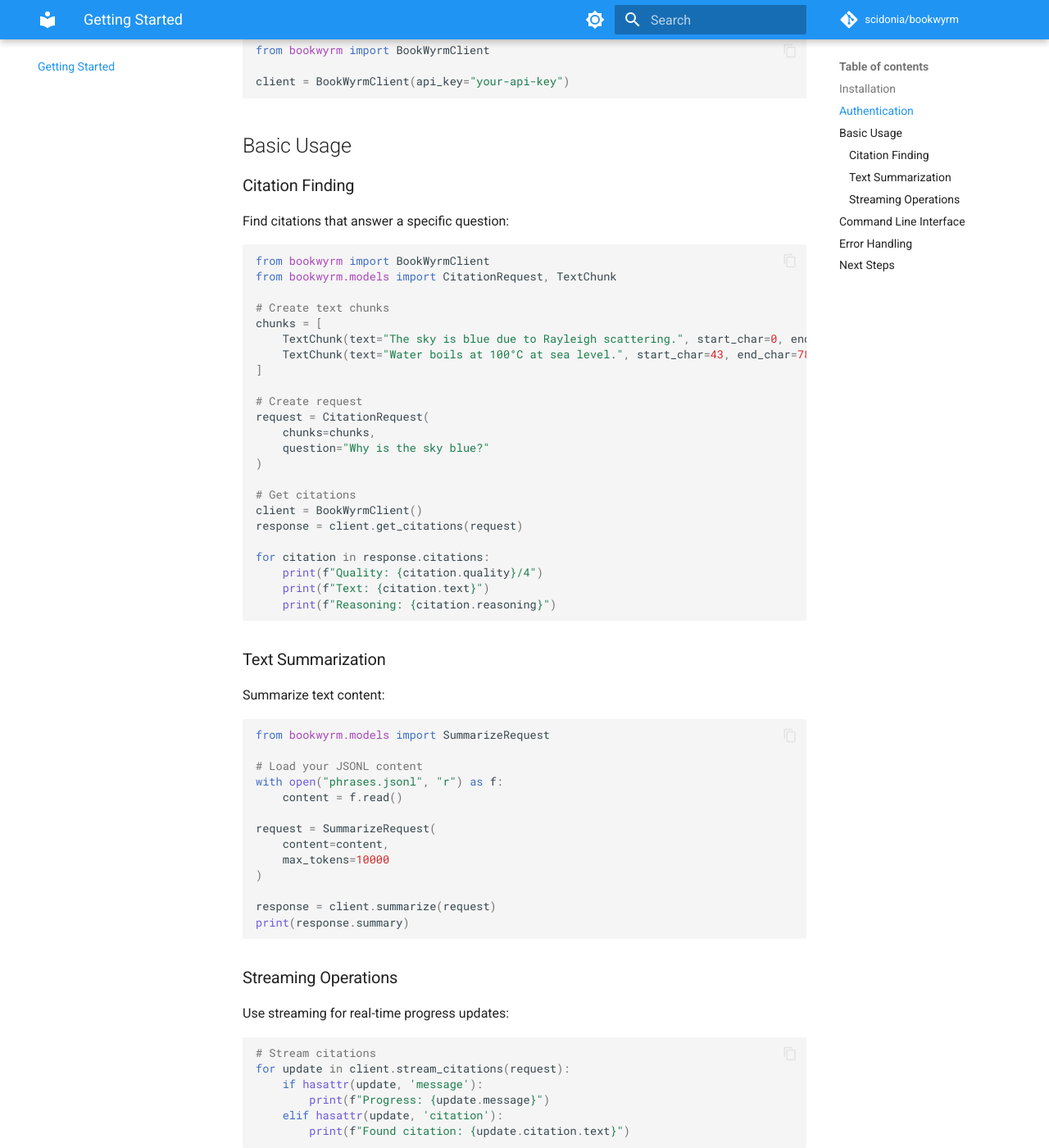
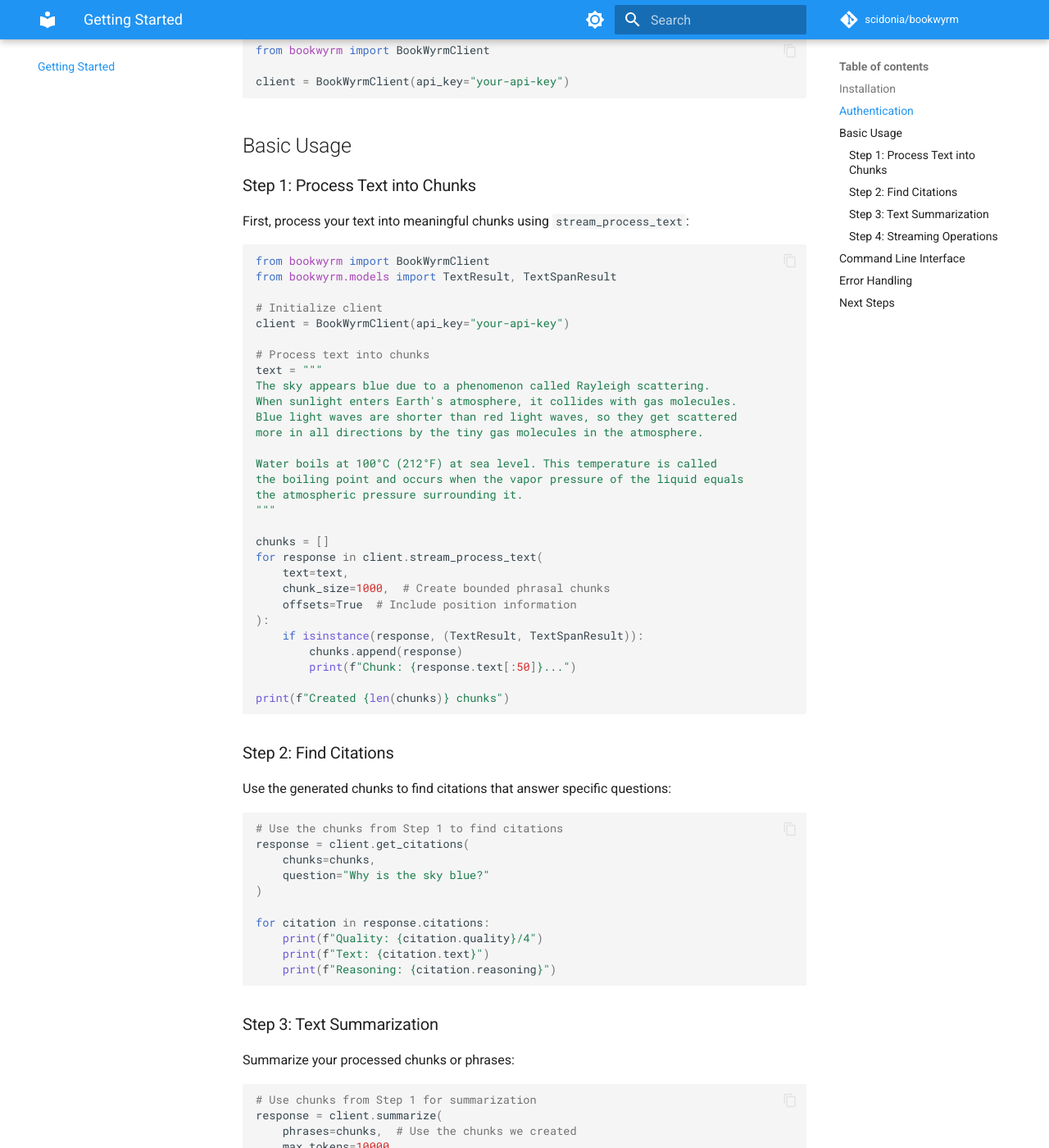
Before and after one commit to scidonia/bookwyrm-client, an MkDocs documentation site: the page built from docs/getting-started.md, in a window 1280 px wide and 1400 px high, scrolled down 656 px. Shown: the whole window at 82% size. Built offline with MkDocs 1.6.1 and Material for MkDocs 9.7.7, drawn with Linux system fonts in a browser that asks for light colours; comment, search, counter and statistics services are not loaded; some of the changed text lies outside the part shown.

Commit message:
feat: update getting started guide to start with text processing and chunk generation
Co-authored-by: aider (anthropic/claude-sonnet-4-20250514) <aider@aider.chat>

````diff
--- a/docs/getting-started.md
+++ b/docs/getting-started.md
@@ -30,29 +30,52 @@ client = BookWyrmClient(api_key="your-api-key")
 
 ## Basic Usage
 
-### Citation Finding
+### Step 1: Process Text into Chunks
 
-Find citations that answer a specific question:
+First, process your text into meaningful chunks using `stream_process_text`:
 
 ```python
 from bookwyrm import BookWyrmClient
-from bookwyrm.models import CitationRequest, TextChunk
+from bookwyrm.models import TextResult, TextSpanResult
 
-# Create text chunks
-chunks = [
-    TextChunk(text="The sky is blue due to Rayleigh scattering.", start_char=0, end_char=42),
-    TextChunk(text="Water boils at 100°C at sea level.", start_char=43, end_char=78)
-]
+# Initialize client
+client = BookWyrmClient(api_key="your-api-key")
 
-# Create request
-request = CitationRequest(
+# Process text into chunks
+text = """
+The sky appears blue due to a phenomenon called Rayleigh scattering.
+When sunlight enters Earth's atmosphere, it collides with gas molecules.
+Blue light waves are shorter than red light waves, so they get scattered
+more in all directions by the tiny gas molecules in the atmosphere.
+
+Water boils at 100°C (212°F) at sea level. This temperature is called
+the boiling point and occurs when the vapor pressure of the liquid equals
+the atmospheric pressure surrounding it.
+"""
+
+chunks = []
+for response in client.stream_process_text(
+    text=text,
+    chunk_size=1000,  # Create bounded phrasal chunks
+    offsets=True  # Include position information
+):
+    if isinstance(response, (TextResult, TextSpanResult)):
+        chunks.append(response)
+        print(f"Chunk: {response.text[:50]}...")
+
+print(f"Created {len(chunks)} chunks")
+```
+
+### Step 2: Find Citations
+
+Use the generated chunks to find citations that answer specific questions:
+
+```python
+# Use the chunks from Step 1 to find citations
+response = client.get_citations(
     chunks=chunks,
     question="Why is the sky blue?"
 )
-
-# Get citations
-client = BookWyrmClient()
-response = client.get_citations(request)
 
 for citation in response.citations:
     print(f"Quality: {citation.quality}/4")
@@ -60,33 +83,49 @@ for citation in response.citations:
     print(f"Reasoning: {citation.reasoning}")
 ```
 
-### Text Summarization
+### Step 3: Text Summarization
 
-Summarize text content:
+Summarize your processed chunks or phrases:
 
 ```python
-from bookwyrm.models import SummarizeRequest
-
-# Load your JSONL content
-with open("phrases.jsonl", "r") as f:
-    content = f.read()
-
-request = SummarizeRequest(
-    content=content,
+# Use chunks from Step 1 for summarization
+response = client.summarize(
+    phrases=chunks,  # Use the chunks we created
     max_tokens=10000
 )
 
-response = client.summarize(request)
 print(response.summary)
+
+# Or load from JSONL file if you saved chunks
+# with open("phrases.jsonl", "r") as f:
+#     jsonl_content = f.read()
+#
+# response = client.summarize(
+#     jsonl_content=jsonl_content,
+#     max_tokens=10000
+# )
 ```
 
-### Streaming Operations
+### Step 4: Streaming Operations
 
-Use streaming for real-time progress updates:
+Use streaming for real-time progress updates on any operation:
 
 ```python
+# Stream text processing (always streaming)
+for response in client.stream_process_text(
+    text_url="https://www.gutenberg.org/files/11/11-0.txt",
+    chunk_size=2000
+):
+    if isinstance(response, (TextResult, TextSpanResult)):
+        print(f"Processed chunk: {response.text[:50]}...")
+    elif hasattr(response, 'message'):
+        print(f"Progress: {response.message}")
+
 # Stream citations
-for update in client.stream_citations(request):
+for update in client.stream_citations(
+    chunks=chunks,
+    question="Why is the sky blue?"
+):
     if hasattr(update, 'message'):
         print(f"Progress: {update.message}")
     elif hasattr(update, 'citation'):
@@ -104,8 +143,8 @@ bookwyrm cite "Why is the sky blue?" data/chunks.jsonl
 # Summarize text
 bookwyrm summarize data/phrases.jsonl --output summary.json
 
-# Process text into phrases
-bookwyrm phrasal "Your text here" --output phrases.jsonl
+# Process text into phrases/chunks
+bookwyrm phrasal "Your text here" --output phrases.jsonl --chunk-size 1000
 
 # Extract PDF content
 bookwyrm extract-pdf document.pdf --output extracted.json
````
